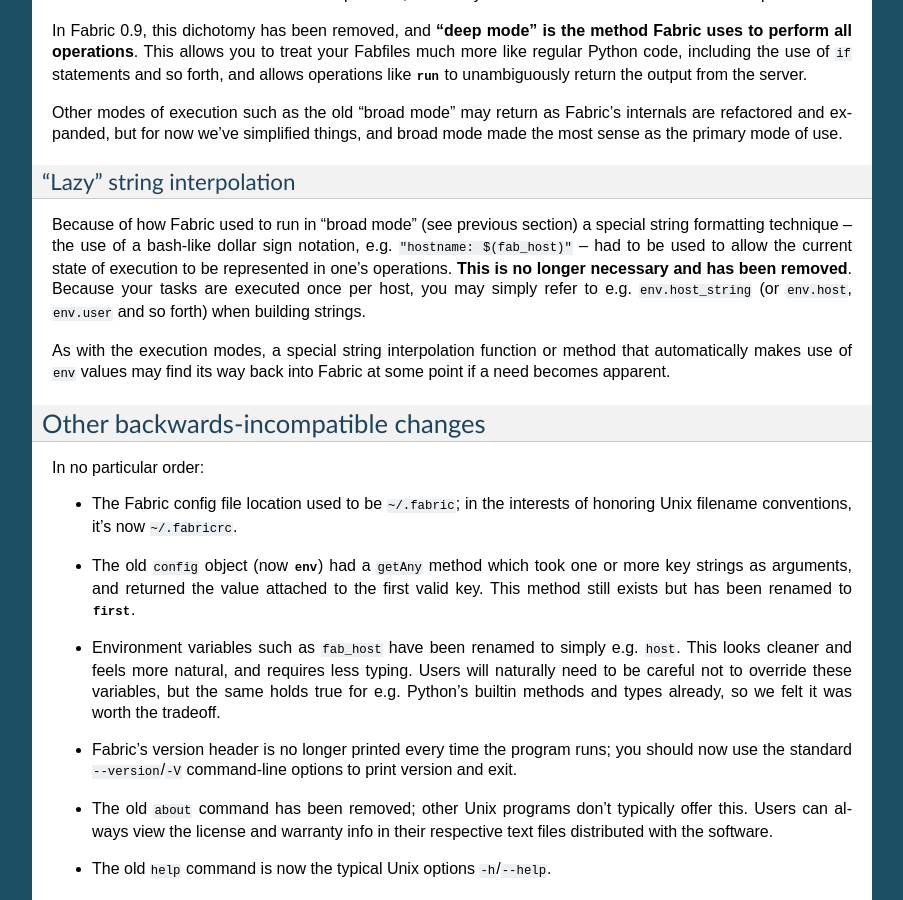
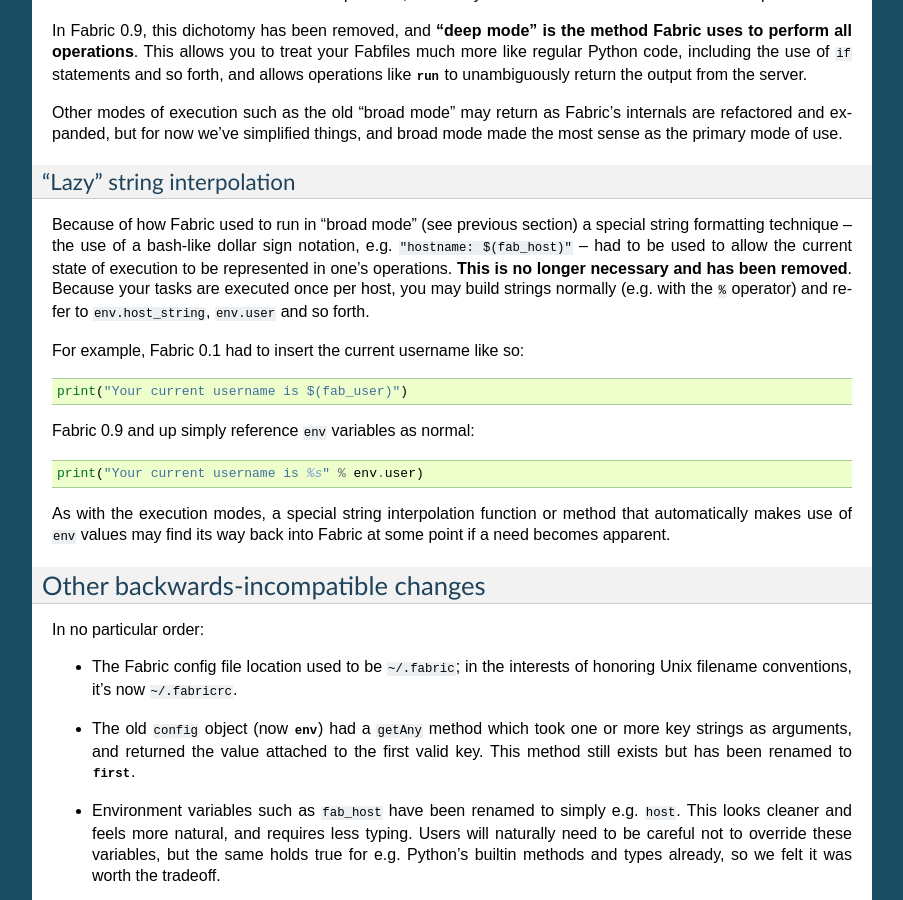
Before and after one commit to fabric/fabric, a Sphinx documentation site: the page built from docs/compatibility.rst, in a window 1280 px wide and 900 px high, scrolled down 1601 px. Shown: the whole window, without its empty margins (198-1101 px from the left). Built offline with Sphinx 7.4.7, drawn with Linux system fonts in a browser that asks for light colours.

Commit message:
Minor extra tweak to compat docs

```diff
--- a/docs/compatibility.rst
+++ b/docs/compatibility.rst
@@ -108,8 +108,16 @@
 notation, e.g. ``"hostname: $(fab_host)"`` -- had to be used to allow the
 current state of execution to be represented in one's operations. **This is no
 longer necessary and has been removed**. Because your tasks are executed once
-per host, you may simply refer to e.g. ``env.host_string`` (or ``env.host``,
-``env.user`` and so forth) when building strings.
+per host, you may build strings normally (e.g. with the ``%`` operator) and
+refer to ``env.host_string``, ``env.user`` and so forth.
+
+For example, Fabric 0.1 had to insert the current username like so::
+
+    print("Your current username is $(fab_user)")
+
+Fabric 0.9 and up simply reference ``env`` variables as normal::
+
+    print("Your current username is %s" % env.user)
 
 As with the execution modes, a special string interpolation function or method
 that automatically makes use of ``env`` values may find its way back into
```
